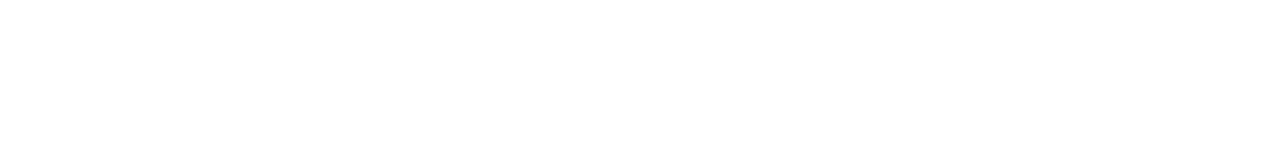
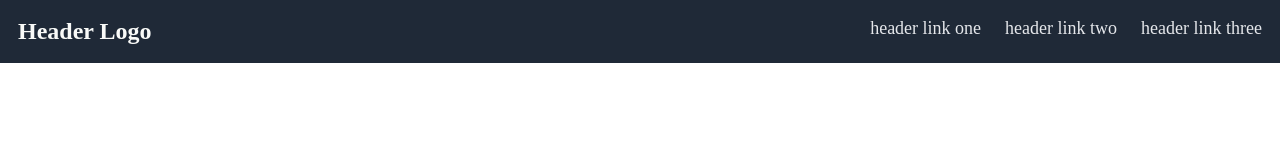
Before and after one commit to BradleyGam/odin-landing-page, a plain HTML site: page index.html in a window 1280 px wide. Drawn offline with Linux system fonts and the light colour scheme.

Commit message:
feat: add html and css for header section

```diff
--- a/index.html
+++ b/index.html
@@ -8,6 +8,11 @@
     <title>Document</title>
 </head>
 <body>
-    <div></div>
+    <div class="header">
+        <div class="logo">Header Logo</div>
+        <a>header link one</a>
+        <a>header link two</a>
+        <a>header link three</a>
+    </div>
 </body>
 </html>
--- a/style.css
+++ b/style.css
@@ -1,17 +1,17 @@
-html {
-    box-sizing: border-box;
-}
-
 html, body {
 	min-height: 100%;
 	background: #fff;
 	color: #000;
 }
 
+body {
+	margin: 0;
+}
+
 *,
 *::before,
 *::after {
-    box-sizing: inherit;
+    box-sizing: border-box;
 }
 
 img {
@@ -19,6 +19,22 @@ img {
 	max-width: 100%;
 }
 
-p {
-    hyphens: auto;
+.header a {
+	color: #E5E7EB;
+	font-size: 18px;
 }
+
+.header {
+	background-color: #1F2937;
+	display: flex;
+	width: 100%;
+	padding: 18px;
+	gap: 24px;
+}
+
+.logo {
+	margin-right: auto;
+	color: #F9FAF8;
+	font-size: 24px;
+	font-weight: 900;
+}
```
